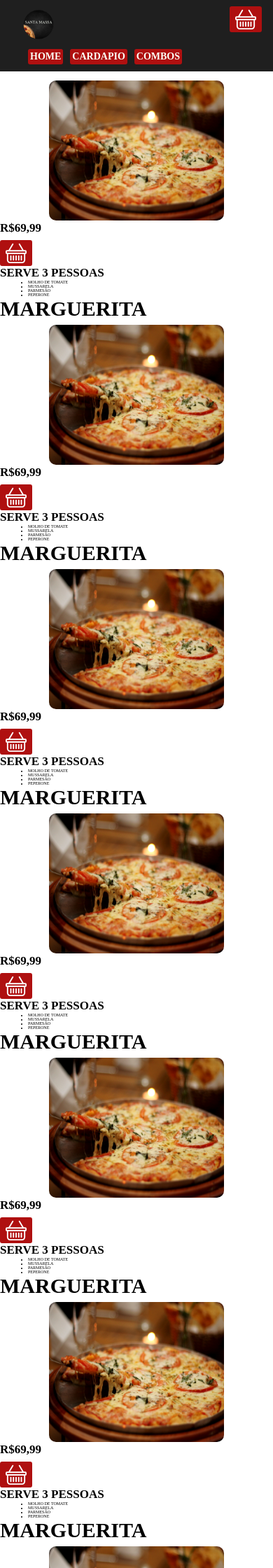
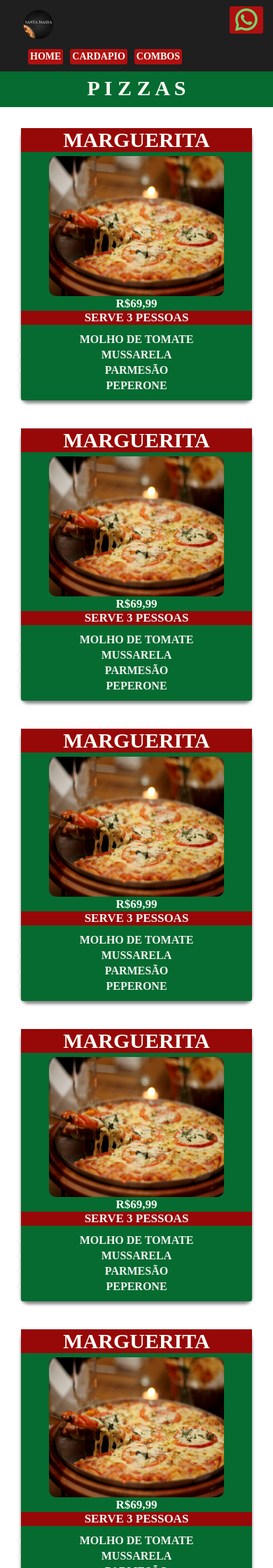
Before and after one commit to jukazilli/Xammp, a PHP site: page /html/pizza.html in a window 390 px wide. Shown: the top 2240 px of the page at 70% size. Run offline with PHP 8.4, Linux system fonts and the light colour scheme; some web fonts are replaced.

Commit message:
att 06/05 21:04
Co-Authored-By: jukazilli <107819877+jukazilli@users.noreply.github.com>

```diff
--- a/ProjetoFastFood/css/style.css
+++ b/ProjetoFastFood/css/style.css
@@ -3,6 +3,7 @@
     margin: 0;
     font-size: 62.5%;
     font-family: 'Jomolhari', serif;
+    scroll-behavior: smooth;
 
 }
 
@@ -267,6 +268,7 @@ a{
         margin-left: 84%;
       top: 2px;
 
+
     }
 
     .add{
@@ -316,6 +318,97 @@ a{
         border-radius: 10px;
         z-index: 0;
     }
+    .grid-cardapio{
+        position: relative;
+        overflow-x:none;
+         display: grid;
+         grid-template-rows: 1fr 1fr;
+         justify-items: auto;
+         text-align: center;
+         font-size: 1.8rem;
+         margin: 10px;
+         max-width: 100%;
+
+
+    }
+    #h2_pizza_id_cardapio{
+        margin-top: 80px;
+        max-width: 100%;
+        background-color: rgb(6, 107, 48);
+        max-width: 100%;
+        padding: 10px;
+        color: #FCFFF7;
+        text-align: center;
+    }
+
+
+
+    .grid-conteudo{
+
+        box-shadow: 0px 4px 4px rgba(0, 0, 0, 0.493);
+        border-radius: 10px;
+        background-color:rgb(6, 107, 48);
+       margin: 20px;
+       max-width: 100%;
+
+
+    }
+    .add-grid-conteudo >h4{
+        background-color:rgb(6, 107, 48);
+        color: #FCFFF7;
+    }
+    .add-grid-conteudo >h2{
+        background-color: #970909;
+        color: #FCFFF7;
+
+    }
+    .ingredientes{
+
+        position: relative;
+
+         box-shadow: 0px 4px 4px rgba(0, 0, 0, 0.493);
+         border-radius: 10px;
+         background-color:#f3f3f3;
+         height: 85%;
+
+
+
+
+     }
+     .ingredientes ul{
+        position: relative;
+        background-color: rgb(6, 107, 48);
+        color: #f3f3f3;
+        font-weight: bold;
+
+
+        padding: 10px;
+        border-radius: 3px;
+        }
+
+        .ingredientes li{
+            font-size: 1.6rem;
+           padding: 2px;
+        }
+        .descricao-produto-refri{
+        position: relative;
+
+        background-color: rgb(6, 107, 48);
+        color: #f3f3f3;
+        font-weight: bold;
+
+        padding: 10px;
+        border-radius: 3px;
+        margin: 0 auto;
+        text-align: center;
+        }
+        .tirulo-span-ingredientes{
+        background-color:#970909;
+        color: #f3f3f3;
+        font-weight: bold;
+        margin-top: 0;
+        }
+
 
 
 }
@@ -374,10 +467,6 @@ margin: 10px;
 
 
 
-
-
-
-
 #cabecalho figure{
 
     display: inline-flex;
@@ -387,8 +476,6 @@ margin: 10px;
     position: relative;
     margin: 0px;
 }
-
-
 
 #cabecalho li{
     font-weight: bolder;
@@ -405,12 +492,6 @@ margin: 10px;
 #cabecalho li:hover{
     background-color: rgb(6, 107, 48);
 }
-
-
-
-
-
-
 
 
 #img-section{
@@ -500,9 +581,6 @@ font-size: 1.9rem;
     background-color: rgb(6, 107, 48);
     color: #FCFFF7;
     }
-
-
-
 
 #conteudo2 h3{
     background-color: rgb(6, 107, 48);
@@ -599,10 +677,6 @@ figure{
 width: 20%;
 height: 20%;
 }
-
-
-
-
 
 .rodape {
     margin-top: 160px;
@@ -709,7 +783,8 @@ height: 20%;
     box-shadow: 0px 4px 4px rgba(0, 0, 0, 0.493);
     border-radius: 10px;
     background-color: #FCFFF7;
-    height: 85%;
+   width: 80%;
+   height: 75%;
 
 
 
--- a/ProjetoFastFood/html/pizza.html
+++ b/ProjetoFastFood/html/pizza.html
@@ -43,16 +43,14 @@
 
         </nav>
         <button type="text" class="add" id="add" >
-            <img  src="/ProjetoFastFood/assets/basket.svg" alt="">
+            <img  src="/ProjetoFastFood/assets/whatsapp (1).png" alt="">
          </button>
     </header>
     <br>
 
     <section >
 
-        <span id="cardapio-cardapio">
-            <h2>CARDAPIO</h2>
-        </span>
+      <br><br>
         <h2 id="h2_pizza_id_cardapio">P I Z Z A S</h2>
         <div  class="grid-cardapio">
 
@@ -63,12 +61,11 @@
                     <figure>
                         <img class="img-site" src="/ProjetoFastFood/assets/marguerita.jpg"width="250px"height="200px" alt="" >
                     </figure>
+
                     <h4  > R$69,99</h4>
-                <button type="submit" class="add"  >
-                  <img  src="/ProjetoFastFood/assets/basket.svg" alt="">
-               </button>
+
             </span>
-            </span>
+
 
            <span class="ingredientes">
                 <h4 class="tirulo-span-ingredientes">
@@ -94,11 +91,9 @@
                     <img class="img-site" src="/ProjetoFastFood/assets/marguerita.jpg"width="250px"height="200px" alt="" >
                 </figure>
                 <h4  > R$69,99</h4>
-            <button type="submit" class="add"  >
-              <img  src="/ProjetoFastFood/assets/basket.svg" alt="">
-           </button>
+
         </span>
-        </span>
+
 
        <span class="ingredientes">
         <h4 class="tirulo-span-ingredientes">
@@ -110,6 +105,7 @@
              <li>PARMESÃO</li>
              <li>PEPERONE</li>
             </ul>
+        </span>
     </div>
     <div class="grid-conteudo"  >
 
@@ -119,11 +115,9 @@
                 <img class="img-site" src="/ProjetoFastFood/assets/marguerita.jpg"width="250px"height="200px" alt="" >
             </figure>
             <h4  > R$69,99</h4>
-        <button type="submit" class="add"  >
-          <img  src="/ProjetoFastFood/assets/basket.svg" alt="">
-       </button>
+
     </span>
-    </span>
+
 
    <span class="ingredientes">
     <h4 class="tirulo-span-ingredientes">
@@ -135,6 +129,7 @@
          <li>PARMESÃO</li>
          <li>PEPERONE</li>
         </ul>
+    </span>
 </div>
 <div class="grid-conteudo"  >
 
@@ -144,11 +139,9 @@
             <img class="img-site" src="/ProjetoFastFood/assets/marguerita.jpg"width="250px"height="200px" alt="" >
         </figure>
         <h4  > R$69,99</h4>
-    <button type="submit" class="add"  >
-      <img  src="/ProjetoFastFood/assets/basket.svg" alt="">
-   </button>
+
 </span>
-</span>
+
 
 <span class="ingredientes">
     <h4 class="tirulo-span-ingredientes">
@@ -160,7 +153,9 @@
      <li>PARMESÃO</li>
      <li>PEPERONE</li>
     </ul>
+</span>
 </div>
+
 <div class="grid-conteudo"  >
 
     <span class="add-grid-conteudo">
@@ -169,11 +164,9 @@
             <img class="img-site" src="/ProjetoFastFood/assets/marguerita.jpg"width="250px"height="200px" alt="" >
         </figure>
         <h4  > R$69,99</h4>
-    <button type="submit" class="add"  >
-      <img  src="/ProjetoFastFood/assets/basket.svg" alt="">
-   </button>
+
 </span>
-</span>
+
 
 <span class="ingredientes">
     <h4 class="tirulo-span-ingredientes">
@@ -185,6 +178,7 @@
      <li>PARMESÃO</li>
      <li>PEPERONE</li>
     </ul>
+</span>
 </div>
 <div class="grid-conteudo"  >
 
@@ -195,11 +189,9 @@
             <img class="img-site" src="/ProjetoFastFood/assets/marguerita.jpg"width="250px"height="200px" alt="" >
         </figure>
         <h4  > R$69,99</h4>
-    <button type="submit" class="add"  >
-      <img  src="/ProjetoFastFood/assets/basket.svg" alt="">
-   </button>
+
 </span>
-</span>
+
 
 <span class="ingredientes">
     <h4 class="tirulo-span-ingredientes">
@@ -211,6 +203,7 @@
      <li>PARMESÃO</li>
      <li>PEPERONE</li>
     </ul>
+</span>
 </div>
 <div class="grid-conteudo"  >
 
@@ -220,11 +213,9 @@
             <img class="img-site" src="/ProjetoFastFood/assets/marguerita.jpg"width="250px"height="200px" alt="" >
         </figure>
         <h4  > R$69,99</h4>
-    <button type="submit" class="add"  >
-      <img  src="/ProjetoFastFood/assets/basket.svg" alt="">
-   </button>
+
 </span>
-</span>
+
 
 <span class="ingredientes">
     <h4 class="tirulo-span-ingredientes">
@@ -236,6 +227,7 @@
      <li>PARMESÃO</li>
      <li>PEPERONE</li>
     </ul>
+</span>
 </div>
 <div class="grid-conteudo"  >
 
@@ -245,11 +237,9 @@
             <img class="img-site" src="/ProjetoFastFood/assets/marguerita.jpg"width="250px"height="200px" alt="" >
         </figure>
         <h4  > R$69,99</h4>
-    <button type="submit" class="add"  >
-      <img  src="/ProjetoFastFood/assets/basket.svg" alt="">
-   </button>
+
 </span>
-</span>
+
 
 <span class="ingredientes">
     <h4 class="tirulo-span-ingredientes">
@@ -261,14 +251,13 @@
      <li>PARMESÃO</li>
      <li>PEPERONE</li>
     </ul>
+</span>
 </div>
     </section>
 
     <section >
 
-        <span id="cardapio-cardapio">
-            <h2>CARDAPIO</h2>
-        </span>
+
         <h2 id="h2_pizza_id_cardapio">S A L G A D O S</h2>
         <div  class="grid-cardapio">
 
@@ -280,11 +269,9 @@
                         <img class="img-site" src="/ProjetoFastFood/assets/salgados3.jpg"width="250px"height="200px" alt="" >
                     </figure>
                     <h4  > R$19,99</h4>
-                <button type="submit" class="add"  >
-                  <img  src="/ProjetoFastFood/assets/basket.svg" alt="">
-               </button>
+
             </span>
-            </span>
+
 
 
             <span class="ingredientes">
@@ -294,7 +281,6 @@
                 <p class="descricao-produto-refri">
                 30 MINI BOLINHAS DE QUEIJO <br>
 
-
                 </p>
             </span>
         </div>
@@ -303,30 +289,32 @@
 
         <div class="grid-conteudo"  >
 
-            <span class="add-grid-conteudo">
+            <span class="add-grid-conteudo" class="mob-grid">
                 <h2>COXINHAS</h2>
+
                 <figure>
                     <img class="img-site" src="/ProjetoFastFood/assets/salgados3.jpg"width="250px"height="200px" alt="" >
                 </figure>
-                <h4  > R$19,99</h4>
-            <button type="submit" class="add"  >
-              <img  src="/ProjetoFastFood/assets/basket.svg" alt="">
-           </button>
-        </span>
+
+                <h4  >R$19,99</h4>
+
+
+
         </span>
 
 
-<span class="ingredientes">
-    <h4 class="tirulo-span-ingredientes">
+        <span class="ingredientes">
+         <h4 class="tirulo-span-ingredientes">
         DESCRIÇÃO
-    </h4>
-    <p class="descricao-produto-refri">
+       </h4>
+       <p class="descricao-produto-refri">
        30 MINI COXINHAS DE CARNE <br>
+       </p>
+       </span>
+
+    </div>
 
 
-    </p>
-</span>
-    </div>
     <div class="grid-conteudo"  >
 
         <span class="add-grid-conteudo">
@@ -335,11 +323,9 @@
                 <img class="img-site" src="/ProjetoFastFood/assets/salgados3.jpg"width="250px"height="200px" alt="" >
             </figure>
             <h4  > R$29,99</h4>
-        <button type="submit" class="add"  >
-          <img  src="/ProjetoFastFood/assets/basket.svg" alt="">
-       </button>
+
     </span>
-    </span>
+
 
 
 <span class="ingredientes">
@@ -348,11 +334,10 @@
     </h4>
     <p class="descricao-produto-refri">
        30 MINI COXINHAS DE FRANGO <br>
-
-
     </p>
 </span>
 </div>
+
 <div class="grid-conteudo"  >
 
     <span class="add-grid-conteudo">
@@ -361,11 +346,9 @@
             <img class="img-site" src="/ProjetoFastFood/assets/salgados3.jpg"width="250px"height="200px" alt="" >
         </figure>
         <h4  > R$18,99</h4>
-    <button type="submit" class="add"  >
-      <img  src="/ProjetoFastFood/assets/basket.svg" alt="">
-   </button>
+
 </span>
-</span>
+
 
 
 <span class="ingredientes">
@@ -379,6 +362,7 @@
     </p>
 </span>
 </div>
+
 <div class="grid-conteudo"  >
 
     <span class="add-grid-conteudo">
@@ -387,11 +371,9 @@
             <img class="img-site" src="/ProjetoFastFood/assets/salgados3.jpg"width="250px"height="200px" alt="" >
         </figure>
         <h4  > R$11,99</h4>
-    <button type="submit" class="add"  >
-      <img  src="/ProjetoFastFood/assets/basket.svg" alt="">
-   </button>
+
 </span>
-</span>
+
 
 
 <span class="ingredientes">
@@ -413,11 +395,9 @@
             <img class="img-site" src="/ProjetoFastFood/assets/salgados3.jpg"width="250px"height="200px" alt="" >
         </figure>
         <h4  > R$19,99</h4>
-    <button type="submit" class="add"  >
-      <img  src="/ProjetoFastFood/assets/basket.svg" alt="">
-   </button>
+
 </span>
-</span>
+
 
 <span class="ingredientes">
     <h4 class="tirulo-span-ingredientes">
@@ -440,11 +420,9 @@
             <img class="img-site" src="/ProjetoFastFood/assets/salgados3.jpg"width="250px"height="200px" alt="" >
         </figure>
         <h4  > R$29,99</h4>
-    <button type="submit" class="add"  >
-      <img  src="/ProjetoFastFood/assets/basket.svg" alt="">
-   </button>
+
 </span>
-</span>
+
 
 
     <span class="ingredientes">
@@ -468,11 +446,9 @@
             <img class="img-site" src="/ProjetoFastFood/assets//salgados3.jpg"width="250px"height="200px" alt="" >
         </figure>
         <h4  > R$49,99</h4>
-    <button type="submit" class="add"  >
-      <img  src="/ProjetoFastFood/assets/basket.svg" alt="">
-   </button>
+
 </span>
-</span>
+
 
 <span class="ingredientes">
     <h4 class="tirulo-span-ingredientes">
@@ -484,14 +460,14 @@
     </p>
 </span>
 </div>
+
+
     </section>
 
 
 <!--INICIO SECTION BEBIDAS-->
     <section >
-        <span id="cardapio-cardapio">
-            <h2>CARDAPIO</h2>
-        </span>
+
         <h2 id="h2_pizza_id_cardapio">B E B I D A S</h2>
         <div  class="grid-cardapio">
 
@@ -503,10 +479,7 @@
                         <img class="img-site" src="/ProjetoFastFood/assets/refri1.jpg"width="200px"height="250px" alt="" >
                     </figure>
                     <h4  > R$69,99</h4>
-                <button type="submit" class="add"  >
-                  <img  src="/ProjetoFastFood/assets/basket.svg" alt="">
-               </button>
-            </span>
+
             </span>
 
            <span class="ingredientes">
@@ -531,11 +504,9 @@
                     <img class="img-site" src="/ProjetoFastFood/assets/refri2.jpg"width="200px"height="250px" alt="" >
                 </figure>
                 <h4  > R$7,99</h4>
-            <button type="submit" class="add"  >
-              <img  src="/ProjetoFastFood/assets/basket.svg" alt="">
-           </button>
+
         </span>
-        </span>
+
         <span class="ingredientes">
             <h4 class="tirulo-span-ingredientes">
                 DESCRIÇÃO
@@ -555,11 +526,9 @@
                 <img class="img-site" src="/ProjetoFastFood/assets/refri3.jpg"width="200px"height="250px" alt="" >
             </figure>
             <h4  > R$6,99</h4>
-        <button type="submit" class="add"  >
-          <img  src="/ProjetoFastFood/assets/basket.svg" alt="">
-       </button>
+
     </span>
-    </span>
+
 
     <span class="ingredientes">
         <h4 class="tirulo-span-ingredientes">
@@ -580,11 +549,9 @@
             <img class="img-site" src="/ProjetoFastFood/assets/refri4.jpg"width="250px"height="250px" alt="" >
         </figure>
         <h4  > R$4,99</h4>
-    <button type="submit" class="add"  >
-      <img  src="/ProjetoFastFood/assets/basket.svg" alt="">
-   </button>
+
 </span>
-</span>
+
 
 <span class="ingredientes">
     <h4 class="tirulo-span-ingredientes">
@@ -604,11 +571,9 @@
             <img class="img-site" src="/ProjetoFastFood/assets/refri5.jpg"width="250px"height="250px" alt="" >
         </figure>
         <h4  > R$6,99</h4>
-    <button type="submit" class="add"  >
-      <img  src="/ProjetoFastFood/assets/basket.svg" alt="">
-   </button>
+
 </span>
-</span>
+
 
 <span class="ingredientes">
     <h4 class="tirulo-span-ingredientes">
@@ -628,11 +593,9 @@
             <img class="img-site" src="/ProjetoFastFood/assets/refri6.jpg"width="250px"height="250px" alt="" >
         </figure>
         <h4  > R$6,99</h4>
-    <button type="submit" class="add"  >
-      <img  src="/ProjetoFastFood/assets/basket.svg" alt="">
-   </button>
+
 </span>
-</span>
+
 
 <span class="ingredientes">
     <h4 class="tirulo-span-ingredientes">
```
Also changed, not shown: ProjetoFastFood/html/index.html (+14 -23 lines), ProjetoFastFood/html/test.html (deleted, +0 -101 lines), ProjetoFastFood/assets/whatsapp (1).png (added).
